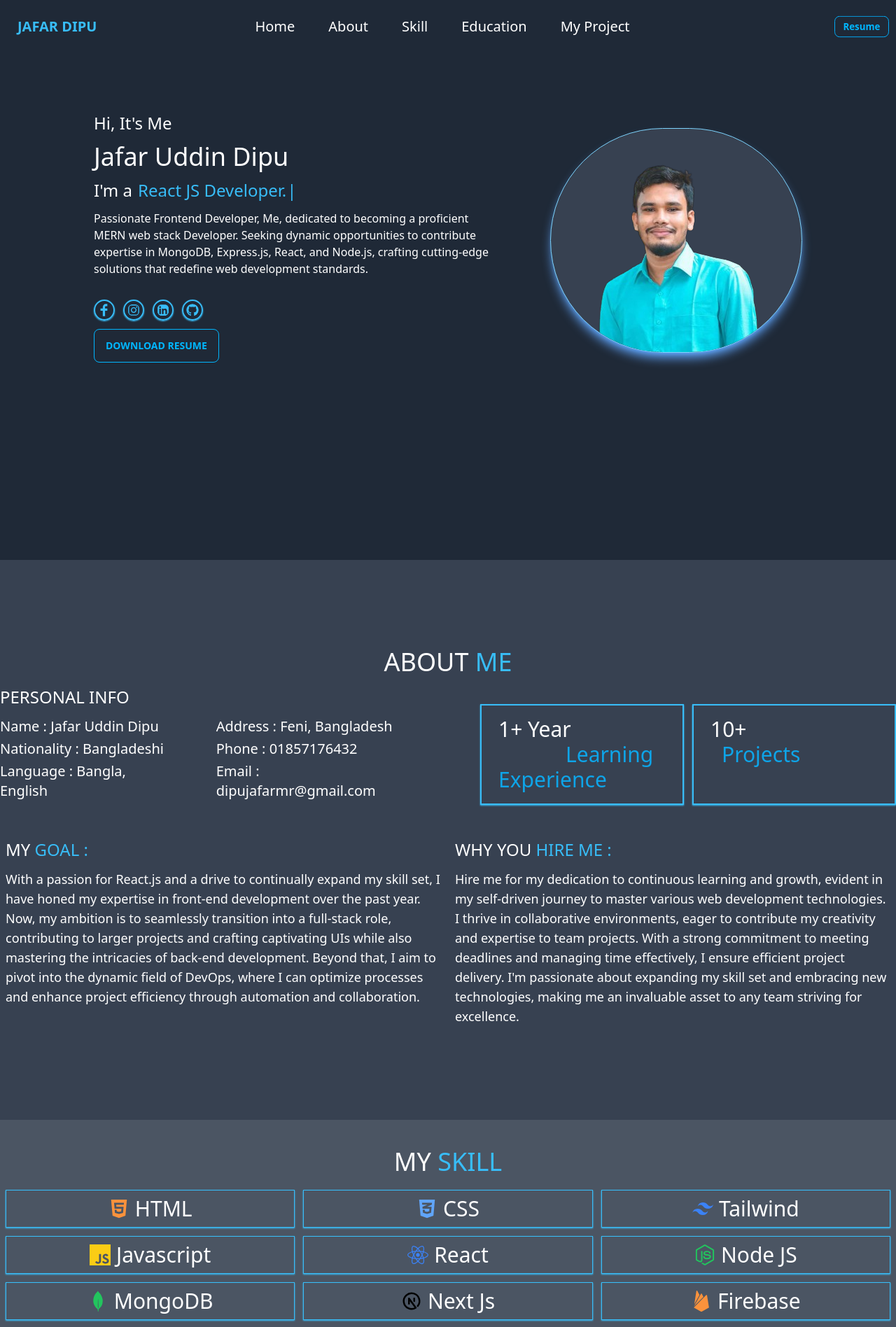
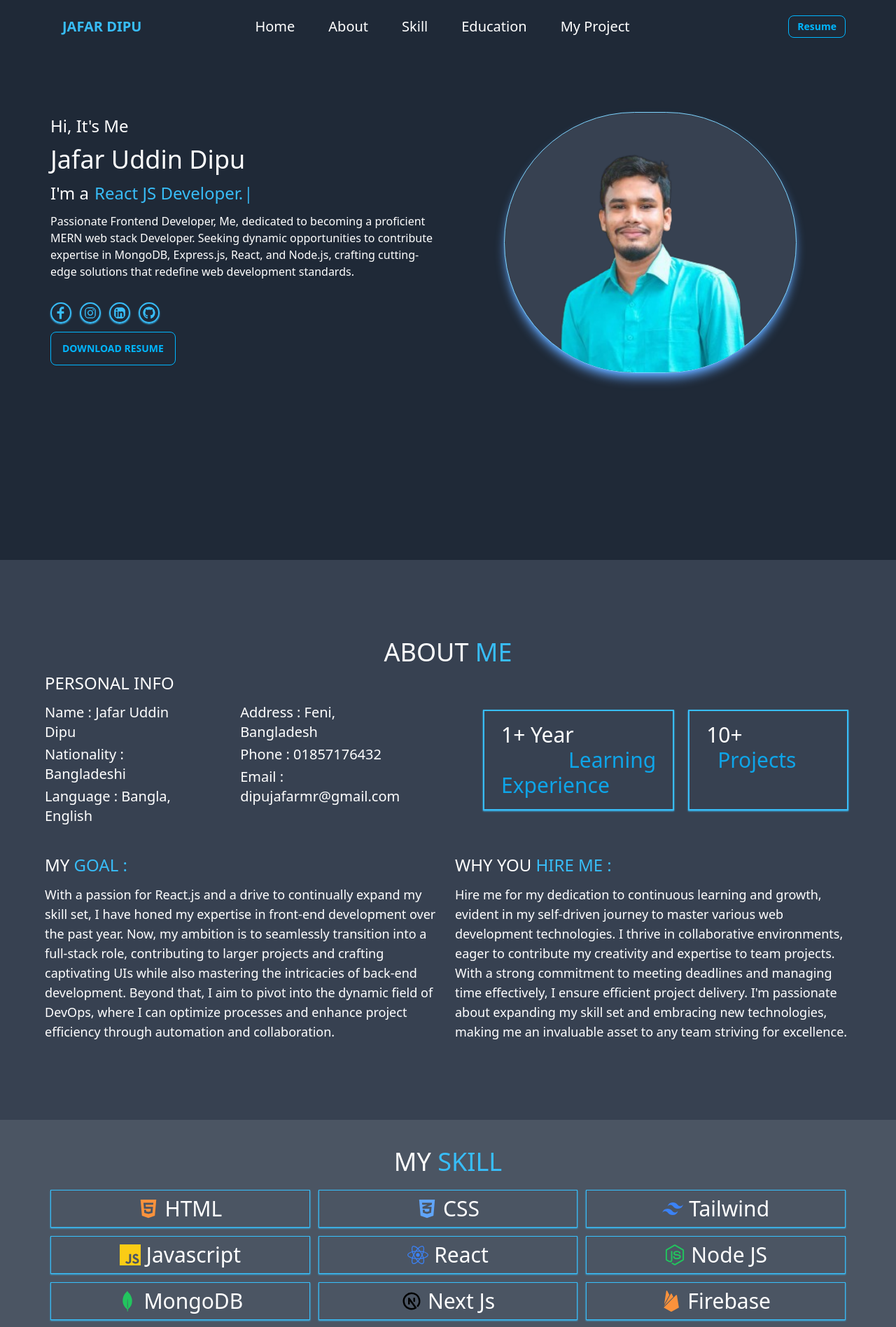
Before and after one commit to dipujafar/portfolio, a React (Vite) app: page / in a window 1280 px wide. Shown: the top 1896 px of the page at 70% size. Built offline with nearby package versions, Linux system fonts and the light colour scheme.

Commit message:
fix some responesive problem and change some design

```diff
--- a/src/About.jsx
+++ b/src/About.jsx
@@ -2,6 +2,7 @@
 import Aos from "aos";
 import { useEffect } from "react";
 import "aos/dist/aos.css";
+import Container from "./Container";
 
 const About = () => {
   useEffect(() => {
@@ -11,10 +12,9 @@ const About = () => {
     <div
       id="about"
       className="bg-gray-700 text-white  min-h-screen flex flex-col justify-center items-center  py-5"
-
     >
-      <div className="max-w-7xl mx-auto"  data-aos="fade-up"
-      data-aos-duration="2000">
+      <Container>
+        <div data-aos="fade-up" data-aos-duration="2000">
           <h1 className="text-4xl uppercase text-center  font-medium">
             About <span className="text-sky-400">Me</span>
           </h1>
@@ -50,34 +50,64 @@ const About = () => {
                     Email :{" "}
                     <span className="font-medium">dipujafarmr@gmail.com</span>
                   </h3>
-
                 </div>
               </div>
             </div>
             <div className="flex-1 lg:ml-20">
               <div className="mt-10 flex gap-3 flex-col md:flex-row">
-              <h1 className="text-3xl font-medium border-2 py-4 px-6 border-sky-400 shadow-sm shadow-sky-400 flex-1">
+                <h1 className="text-3xl font-medium border-2 py-4 px-6 mx-1 border-sky-400 shadow-sm shadow-sky-400 flex-1">
                   1+ Year
-                <br /> <span className="pl-24 text-sky-500">Learning Experience</span>
+                  <br />{" "}
+                  <span className="pl-24 text-sky-500">
+                    Learning Experience
+                  </span>
                 </h1>
-              <h1 className="text-3xl font-medium border-2 py-4 px-6 border-sky-400 shadow-sm shadow-sky-400 flex-1 ">
+                <h1 className="text-3xl font-medium border-2 py-4 px-6  mx-1 border-sky-400 shadow-sm shadow-sky-400 flex-1 ">
                   10+ <br /> <span className="pl-4 text-sky-500">Projects</span>
                 </h1>
               </div>
             </div>
           </div>
         </div>
-      <div className=" mt-10 flex flex-col lg:flex-row gap-5 max-w-7xl mx-auto p-2"  data-aos="fade-up"
-      data-aos-duration="2000">
+        <div
+          className=" mt-10 flex flex-col lg:flex-row gap-5"
+          data-aos="fade-up"
+          data-aos-duration="2000"
+        >
           <div className="flex-1">
-          <h1 className="text-2xl uppercase font-medium mb-3">My <span className="text-sky-400">Goal :</span> </h1>
-          <p className="text-lg"> With a passion for React.js and a drive to continually expand my skill set, I have honed my expertise in front-end development over the past year. Now, my ambition is to seamlessly transition into a full-stack role, contributing to larger projects and crafting captivating UIs while also mastering the intricacies of back-end development. Beyond that, I aim to pivot into the dynamic field of DevOps, where I can optimize processes and enhance project efficiency through automation and collaboration.</p>
+            <h1 className="text-2xl uppercase font-medium mb-3">
+              My <span className="text-sky-400">Goal :</span>{" "}
+            </h1>
+            <p className="text-lg">
+              {" "}
+              With a passion for React.js and a drive to continually expand my
+              skill set, I have honed my expertise in front-end development over
+              the past year. Now, my ambition is to seamlessly transition into a
+              full-stack role, contributing to larger projects and crafting
+              captivating UIs while also mastering the intricacies of back-end
+              development. Beyond that, I aim to pivot into the dynamic field of
+              DevOps, where I can optimize processes and enhance project
+              efficiency through automation and collaboration.
+            </p>
           </div>
           <div className="flex-1">
-        <h1 className="text-2xl uppercase font-medium mb-3">Why you <span className="text-sky-400">Hire Me :</span> </h1>
-          <p className="text-lg"> Hire me for my dedication to continuous learning and growth, evident in my self-driven journey to master various web development technologies. I thrive in collaborative environments, eager to contribute my creativity and expertise to team projects. With a strong commitment to meeting deadlines and managing time effectively, I ensure efficient project delivery. I'm passionate about expanding my skill set and embracing new technologies, making me an invaluable asset to any team striving for excellence.</p>
+            <h1 className="text-2xl uppercase font-medium mb-3">
+              Why you <span className="text-sky-400">Hire Me :</span>{" "}
+            </h1>
+            <p className="text-lg">
+              {" "}
+              Hire me for my dedication to continuous learning and growth,
+              evident in my self-driven journey to master various web
+              development technologies. I thrive in collaborative environments,
+              eager to contribute my creativity and expertise to team projects.
+              With a strong commitment to meeting deadlines and managing time
+              effectively, I ensure efficient project delivery. I'm passionate
+              about expanding my skill set and embracing new technologies,
+              making me an invaluable asset to any team striving for excellence.
+            </p>
           </div>
         </div>
+      </Container>
     </div>
   );
 };
--- a/src/Banner.jsx
+++ b/src/Banner.jsx
@@ -2,10 +2,11 @@
 import my_picture from "../src/assets/image/picture.png";
 import { TiSocialFacebook } from "react-icons/ti";
 import { FaGithub, FaInstagram, FaLinkedin } from "react-icons/fa";
-import Typewriter from 'typewriter-effect';
+import Typewriter from "typewriter-effect";
 import { useEffect } from "react";
 import Aos from "aos";
 import "aos/dist/aos.css";
+import Container from "./Container";
 
 const Banner = () => {
   useEffect(() => {
@@ -13,13 +14,14 @@ const Banner = () => {
   }, []);
   return (
     <div className="bg-gray-800 text-white min-h-screen px-2">
-      <div className="max-w-7xl mx-auto pt-16 md:pt-40 pb-5 flex flex-col md:flex-row justify-center items-center gap-5">
-        <div className="space-y-3 md:w-1/2 mb-2">
+      <Container>
+        <div className=" pt-16 md:pt-40  flex flex-col md:flex-row justify-between items-center gap-5">
+          <div className="space-y-3 flex-1 mb-2">
             <h3 className="text-2xl font-medium " data-aos="zoom-in-left">
               Hi, It's Me
             </h3>
             <h1
-            className="text-4xl font-medium"
+              className="text-3xl md:text-4xl font-medium"
               data-aos="fade-right"
               data-aos-offset="300"
               data-aos-easing="ease-in-sine"
@@ -27,27 +29,33 @@ const Banner = () => {
               Jafar Uddin Dipu
             </h1>
             <h3
-            className="text-2xl font-medium flex gap-2"
+              className="text-xl md:text-2xl font-medium flex gap-2"
               data-aos="fade-up"
               data-aos-anchor-placement="bottom-bottom"
             >
-            I'm a <span className="text-sky-400"> <Typewriter options={{
+              I'm a{" "}
+              <span className="text-sky-400">
+                {" "}
+                <Typewriter
+                  options={{
                     autoStart: true,
                     loop: true,
                     delay: 50,
                     strings: [
                       "Frontend Developer.",
                       "React JS Developer.",
-                "MERN Stack Developer."
-              ]
-            }}></Typewriter> </span>
+                      "MERN Stack Developer.",
+                    ],
+                  }}
+                ></Typewriter>{" "}
+              </span>
             </h3>
             <p className="max-w-xl">
-            Passionate Frontend Developer, Me, dedicated to
-            becoming a proficient MERN web stack Developer.
-            Seeking dynamic opportunities to contribute expertise in MongoDB,
-            Express.js, React, and Node.js, crafting cutting-edge solutions that
-            redefine web development standards.
+              Passionate Frontend Developer, Me, dedicated to becoming a
+              proficient MERN web stack Developer. Seeking dynamic opportunities
+              to contribute expertise in MongoDB, Express.js, React, and
+              Node.js, crafting cutting-edge solutions that redefine web
+              development standards.
             </p>
             <div className="pt-5 flex gap-3">
               <a
@@ -104,14 +112,18 @@ const Banner = () => {
             data-aos="fade-down"
             data-aos-easing="linear"
             data-aos-duration="1500"
+            className="flex-1"
           >
+            <div className="flex justify-center">
               <img
                 src={my_picture}
                 alt=""
-            className="border rounded-full bg-gray-700 border-sky-300 shadow-lg shadow-blue-400"
+                className="border rounded-full bg-gray-700 border-sky-300 shadow-lg shadow-blue-400 md:w-3/4"
               />
             </div>
           </div>
+        </div>
+      </Container>
     </div>
   );
 };
--- /dev/null
+++ b/src/Container.jsx
@@ -0,0 +1,11 @@
+/* eslint-disable react/prop-types */
+
+const Container = ({ children }) => {
+  return (
+    <div className="max-w-[2520px] mx-auto lg:px-16 md:px-8  px-2">
+      {children}
+    </div>
+  );
+};
+
+export default Container;
--- a/src/Navbar.jsx
+++ b/src/Navbar.jsx
@@ -1,6 +1,7 @@
 import Aos from "aos";
 import { useEffect } from "react";
 import "aos/dist/aos.css";
+import Container from "./Container";
 
 const Navbar = () => {
   useEffect(() => {
@@ -27,7 +28,8 @@ const Navbar = () => {
   );
   return (
     <div className="bg-gray-800 bg-opacity-20 text-white fixed z-10  md:w-full">
-      <div className="navbar max-w-7xl mx-auto">
+      <Container>
+        <div className="navbar  ">
           <div
             className="navbar-start"
             data-aos="fade-right"
@@ -35,7 +37,11 @@ const Navbar = () => {
             data-aos-easing="ease-in-sine"
           >
             <div className="dropdown">
-            <div tabIndex={0} role="button" className="btn btn-ghost lg:hidden">
+              <div
+                tabIndex={0}
+                role="button"
+                className="btn btn-ghost lg:hidden"
+              >
                 <svg
                   xmlns="http://www.w3.org/2000/svg"
                   className="h-5 w-5"
@@ -53,12 +59,14 @@ const Navbar = () => {
               </div>
               <ul
                 tabIndex={0}
-              className="menu menu-sm dropdown-content mt-3 z-[1] p-2 shadow bg-base-100 rounded-box text-gray-800 w-52"
+                className="menu menu-sm dropdown-content mt-3 z-[1] p-2 shadow  rounded-box bg-gray-700 w-52"
               >
                 {navLink}
               </ul>
             </div>
-          <a href="#" className="btn btn-ghost md:text-xl text-sky-400">JAFAR DIPU</a>
+            <a href="#" className="btn btn-ghost md:text-xl text-sky-400">
+              JAFAR DIPU
+            </a>
           </div>
           <div
             className="navbar-center hidden lg:flex"
@@ -67,16 +75,21 @@ const Navbar = () => {
           >
             <ul className="menu menu-horizontal px-1">{navLink}</ul>
           </div>
-        <div className="navbar-end" data-aos="fade-up" data-aos-duration="3000">
+          <div
+            className="navbar-end"
+            data-aos="fade-up"
+            data-aos-duration="3000"
+          >
             <a
               href="https://drive.google.com/file/d/1IHaV7nTl_h6a-CWY75SLetpGuEiGHFRA/view?usp=sharing"
-            className="btn btn-outline btn-sm btn-info hidden lg:flex"
+              className="btn btn-outline btn-sm btn-info "
               target="blank"
             >
               Resume
             </a>
           </div>
         </div>
+      </Container>
     </div>
   );
 };
--- a/src/Skill.jsx
+++ b/src/Skill.jsx
@@ -16,18 +16,16 @@ import {
   SiTailwindcss,
 } from "react-icons/si";
 import { TbBrandNextjs } from "react-icons/tb";
+import Container from "./Container";
 
 const Skill = () => {
   useEffect(() => {
     Aos.init();
   }, []);
   return (
-    <div id="skill" className="bg-gray-600 text-white py-16 min-h-screen pt-10">
-      <div
-        className="max-w-7xl mx-auto"
-        data-aos="fade-up"
-        data-aos-duration="2000"
-      >
+    <div id="skill" className="bg-gray-600 text-white py-10 min-h-[75vh] pt-10">
+      <Container>
+        <div data-aos="fade-up" data-aos-duration="2000">
           <h1 className="text-center text-4xl uppercase font-medium">
             my <span className="text-sky-400">skill </span>
           </h1>
@@ -78,6 +76,7 @@ const Skill = () => {
             </p>
           </div>
         </div>
+      </Container>
     </div>
   );
 };
```
Also changed, not shown: src/Contract.jsx (+28 -10 lines), src/Education.jsx (+6 -11 lines), src/Projects.jsx (+24 -15 lines). Lines whose indentation alone changed are shown as unchanged.
